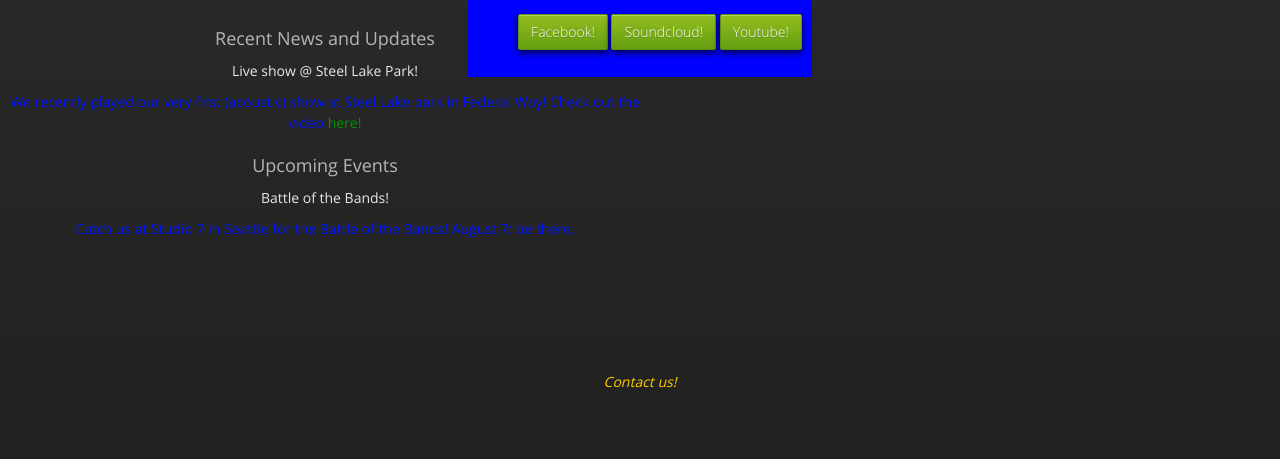
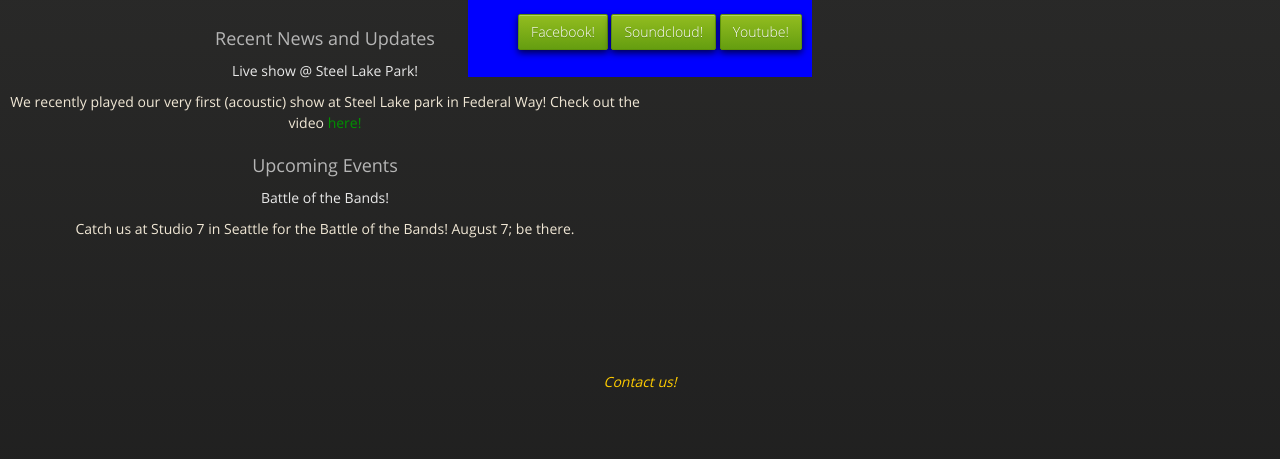
Before and after one commit to goodweird-contact/thegoodweird.github.io, a plain HTML site: page index.html in a window 1280 px wide. Shown: the part 74-533 px from the top of the page. Drawn offline with nearby package versions, Linux system fonts and the light colour scheme.

Commit message:
Update main.css

```diff
--- a/main.css
+++ b/main.css
@@ -1,5 +1,4 @@
 * {
-    color: #0015ff;
     text-align: center;
 }
 header {
```
